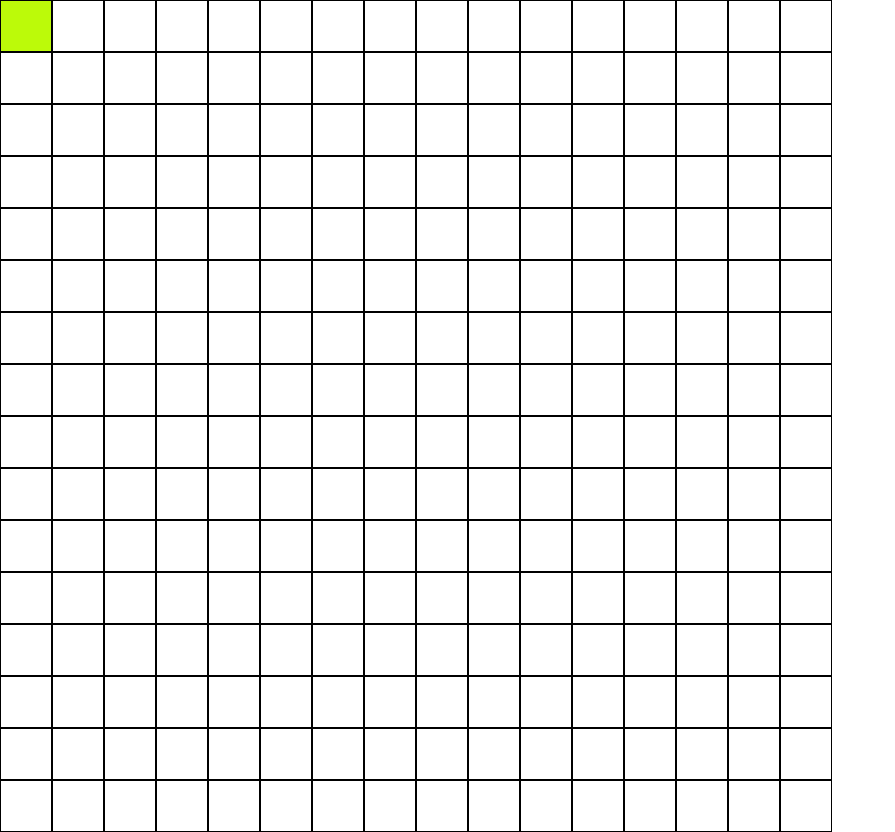
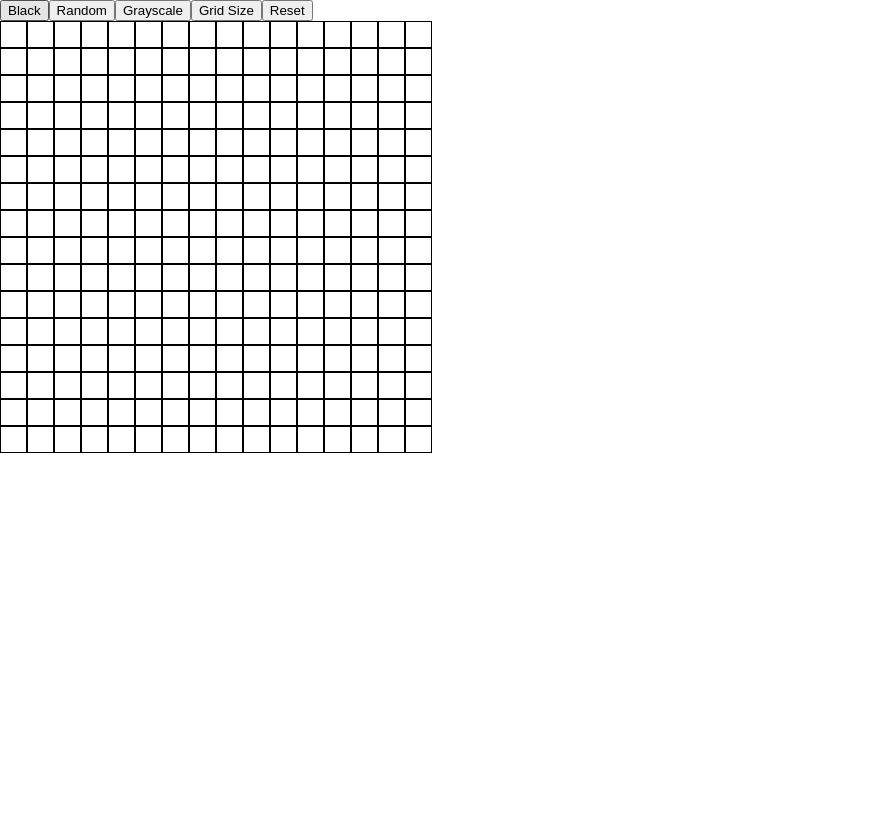
Before and after one commit to CourtneeM/top-etch-a-sketch-v2, a plain HTML site: page index.html in a window 1280 px wide. Shown: the whole page, without its empty margins (0-895 px from the left). After the commit the page ends 800 px from the top, so only its background shows below. Drawn offline with Linux system fonts and the light colour scheme.

Commit message:
Add button functionality to reset and resize grid

```diff
--- a/script.js
+++ b/script.js
@@ -34,11 +34,7 @@ function generateGrid(gridSize, color) {
 }
 
 function deleteGrid() {
-  const gridContainer = document.querySelector('#grid-container');
-
-  while (gridContainer.firstChild) {
-    gridContainer.removeChild(gridContainer.firstChild);
-  }
+  document.querySelector('body').removeChild(document.querySelector('#grid-container'));
 }
 
 function resetGrid() {
@@ -47,17 +43,57 @@ function resetGrid() {
 }
 
 function generateButtons() {
+  const btnsContainer = document.createElement('div');
   const blackColorBtn = document.createElement('button');
   const randomColorBtn = document.createElement('button');
   const grayscaleColorBtn = document.createElement('button');
   const gridSizeBtn = document.createElement('button');
   const resetGridBtn = document.createElement('button');
 
+  btnsContainer.id = 'btns-container';
   blackColorBtn.id = 'black-color-btn';
   randomColorBtn.id = 'random-color-btn';
   grayscaleColorBtn.id = 'grayscale-color-btn';
   gridSizeBtn.id = 'grid-size-btn';
   resetGridBtn.id = 'reset-grid-btn';
+
+  blackColorBtn.textContent = 'Black'
+  randomColorBtn.textContent = 'Random'
+  grayscaleColorBtn.textContent = 'Grayscale'
+  gridSizeBtn.textContent = 'Grid Size'
+  resetGridBtn.textContent = 'Reset'
+
+  blackColorBtn.addEventListener('click', () => {
+    // new color is black
+  });
+
+  randomColorBtn.addEventListener('click', () => {
+    // new color is random
+  });
+
+  grayscaleColorBtn.addEventListener('click', () => {
+    // new color is grayscale
+  });
+
+  gridSizeBtn.addEventListener('click', () => {
+    let newGridSize = prompt('How large is the new grid? Input a number between 1 and 100');
+
+    while (!Number(newGridSize) < 100 && !Number(newGridSize) > 0) {
+      newGridSize = prompt('Please enter a number between 1 and 100');
+    }
+
+    deleteGrid();
+    generateGrid(newGridSize, 'black');
+  });
+
+  resetGridBtn.addEventListener('click', () => resetGrid());
+
+  [blackColorBtn, randomColorBtn, grayscaleColorBtn, gridSizeBtn, resetGridBtn].forEach(btn => {
+    btnsContainer.appendChild(btn);
+  });
+
+  document.querySelector('body').appendChild(btnsContainer);
 }
 
+generateButtons();
 generateGrid(16, 'random');
--- a/style.css
+++ b/style.css
@@ -8,8 +8,8 @@ body {
 }
 
 .grid-square {
-  width: 50px;
-  height: 50px;
+  width: 25px;
+  height: 25px;
   background: #fff;
   border: 1px solid #000;
 }
```
